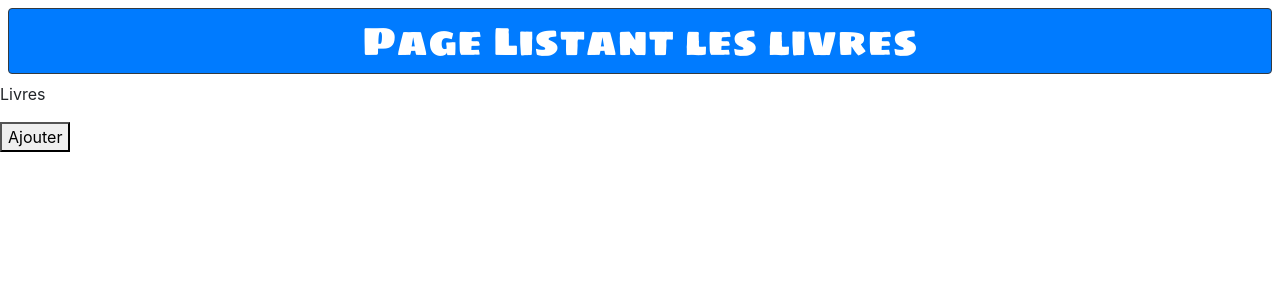
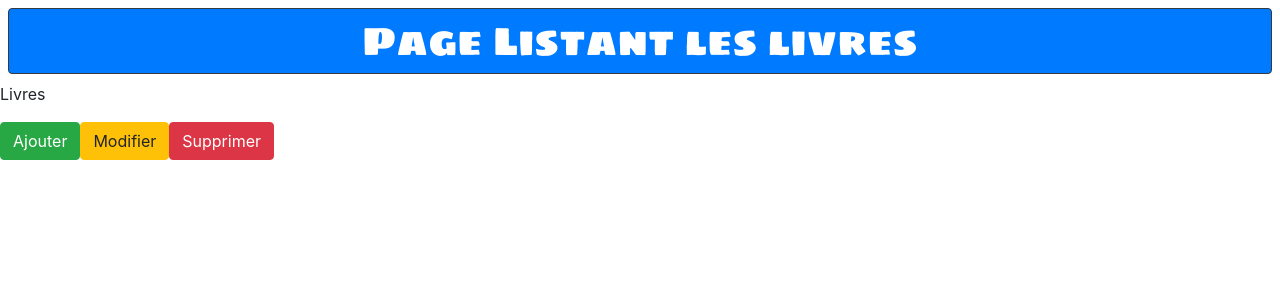
Before and after one commit to seifo83/biblio, a React (Create React App) app: page / in a window 1280 px wide. Shown: the top 300 px of the page. Built offline with nearby package versions, Linux system fonts and the light colour scheme.

Commit message:
Add/StateLess/Button

```diff
--- a/src/App.js
+++ b/src/App.js
@@ -1,5 +1,6 @@
 import React from "react";
 import TitreH1 from "./components/Titres/TitreH1";
+import Botton from  "./components/Bouton/BottonComp"
 
 function App() {
   return (
@@ -7,7 +8,9 @@ function App() {
 
       <TitreH1>Page Listant les livres</TitreH1>
       <p>Livres</p>
-      <button type="submit"> Ajouter </button>
+      <Botton typeBtn ="btn-success" clic = {()=> alert(" l'effet la fonction de clic du btn ajoute")}>Ajouter</Botton>
+      <Botton typeBtn ="btn-warning" clic = {()=> alert(" l'effet la fonction de clic modifier")}>Modifier</Botton>
+      <Botton typeBtn ="btn-danger" clic = {()=> alert(" l'effet la fonction de clic supprimer")}>Supprimer</Botton>
 
 
     </>
--- /dev/null
+++ b/src/components/Bouton/BottonComp.js
@@ -0,0 +1,11 @@
+import React from 'react';
+
+const buttCompent = (props) => {
+    const btnCss = `btn ${props.typeBtn} ${props.sizeBtn}`
+     return (
+            <button className={btnCss} onClick={props.clic} > {props.children}</button>
+
+      );
+ }
+
+export default buttCompent;
```
Also changed, not shown: 1 other file (tests, documents, lock files or other folders).
